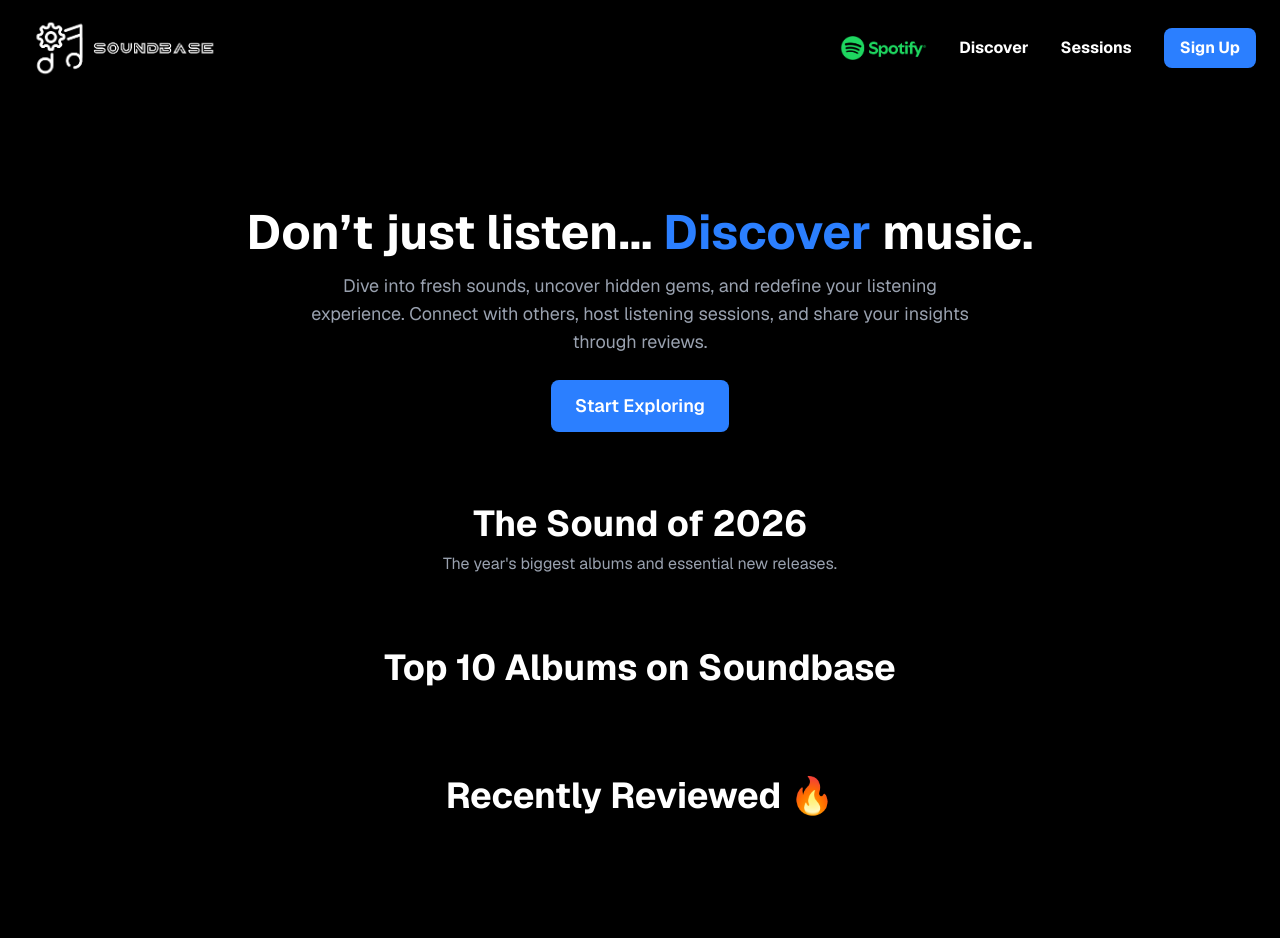
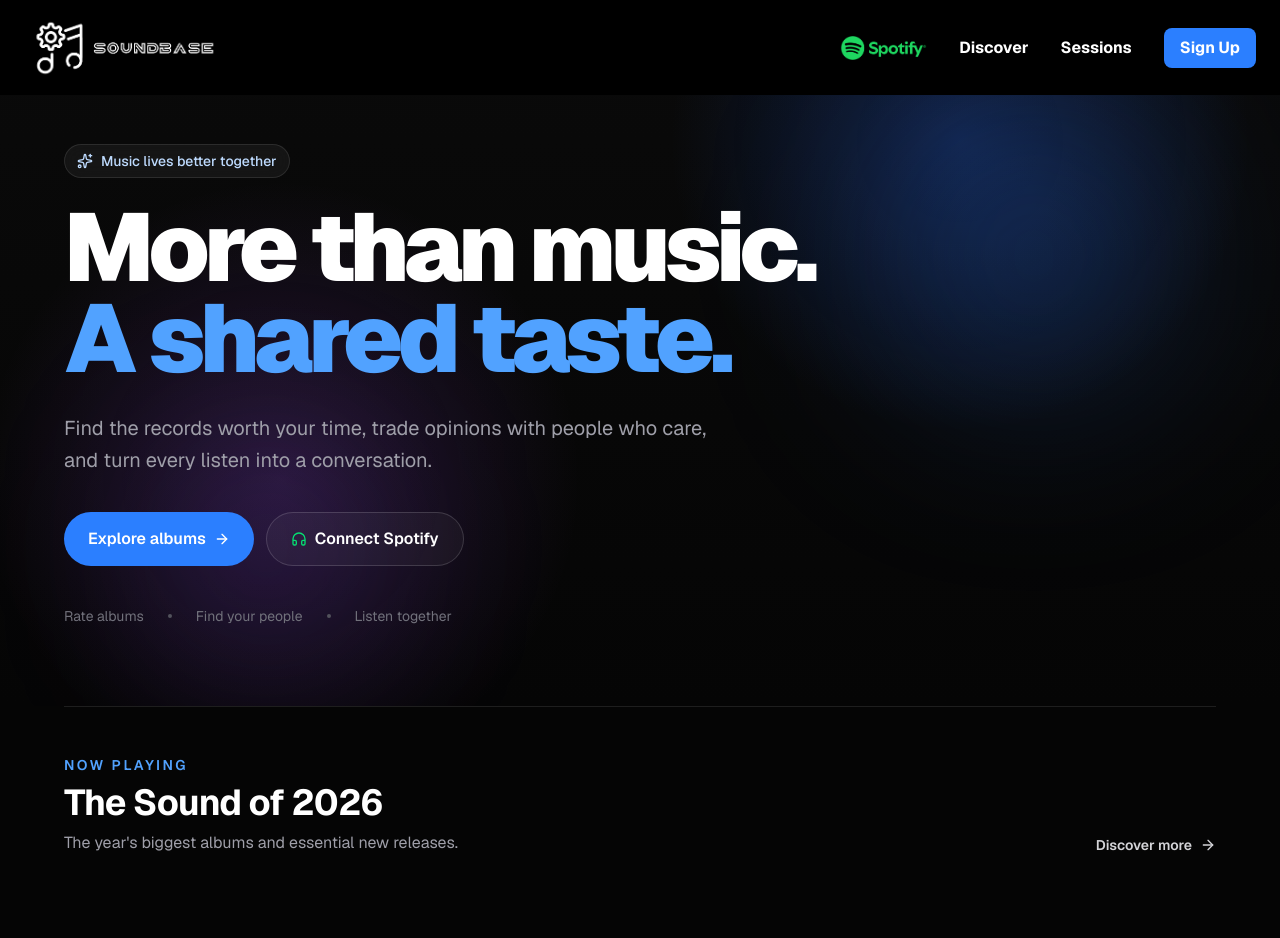
Before and after one commit to pressje04/soundbase, a Next.js app: page / in a window 1280 px wide. Shown: the top 938 px of the page. Built offline with nearby package versions, Linux system fonts and the light colour scheme; no server answers; the database is empty.

Commit message:
UI and centering fix

```diff
--- a/src/app/page.tsx
+++ b/src/app/page.tsx
@@ -6,6 +6,7 @@ import AlbumScroll from "@/components/albumscroll";
 import useUser from '@/hooks/useUser';
 import Link from 'next/link';
 import SuggestedUserScroll from '@/components/SuggestedUserScroll';
+import { ArrowRight, Headphones, Sparkles } from 'lucide-react';
 
 type CarouselAlbumResponse = {
   albumId?: string;
@@ -130,62 +131,106 @@ useEffect(() => {
   return (
     <>
       <Navbar />
-    <div className="pt-12 mt-24 mb-8 flex flex-col items-center justify-center min-h-screen bg-black text-white px-6 text-center">
-    <h1 className="text-5xl font-bold mb-4">
+      <main className="min-h-screen overflow-hidden bg-[#050505] pb-20 text-white">
+        <section className="relative isolate flex min-h-[600px] items-center overflow-hidden px-6 pb-20 pt-36 sm:px-10 lg:min-h-[660px] lg:px-16">
+          <div className="absolute inset-0 -z-20 bg-[radial-gradient(circle_at_75%_20%,rgba(37,99,235,0.26),transparent_26%),radial-gradient(circle_at_22%_68%,rgba(168,85,247,0.18),transparent_27%),linear-gradient(180deg,#0a0a0a_0%,#050505_100%)]" />
+          <div className="absolute right-[8%] top-28 -z-10 h-72 w-72 rounded-full bg-blue-500/20 blur-[100px]" />
+          <div className="absolute bottom-12 left-[12%] -z-10 h-56 w-56 rounded-full bg-violet-500/15 blur-[90px]" />
+
+          <div className="mx-auto w-full max-w-6xl">
+            <div className="max-w-3xl">
+              <div className="mb-6 inline-flex items-center gap-2 rounded-full border border-white/10 bg-white/5 px-3 py-1.5 text-sm font-medium text-blue-200 backdrop-blur">
+                <Sparkles className="h-4 w-4" />
+                Music lives better together
+              </div>
+              <h1 className="max-w-3xl text-5xl font-black leading-[0.95] tracking-[-0.055em] sm:text-6xl lg:text-8xl">
                 {loading ? (
-    <>Loading...</>
+                  <>Find your next favorite album.</>
                 ) : user ? (
-    <>Welcome to Soundbase, {user.firstName}!</>
+                  <>Welcome back, <span className="text-blue-400">{user.firstName}.</span></>
                 ) : (
-    <>Don’t just listen... <span className="text-blue-500">Discover</span> music.</>
+                  <>More than music. <span className="text-blue-400">A shared taste.</span></>
                 )}
               </h1>
+              <p className="mt-7 max-w-2xl text-lg leading-8 text-zinc-400 sm:text-xl">
+                Find the records worth your time, trade opinions with people who care, and turn every listen into a conversation.
+              </p>
+              <div className="mt-9 flex flex-col gap-3 sm:flex-row">
+                <Link
+                  href="/search"
+                  className="inline-flex items-center justify-center gap-2 rounded-full bg-blue-500 px-6 py-3.5 font-semibold text-white transition hover:bg-blue-400 hover:shadow-[0_0_30px_rgba(59,130,246,0.35)]"
+                >
+                  Explore albums <ArrowRight className="h-4 w-4" />
+                </Link>
+                <Link
+                  href="/api/spotify/login"
+                  className="inline-flex items-center justify-center gap-2 rounded-full border border-white/15 bg-white/[0.04] px-6 py-3.5 font-semibold text-white transition hover:border-white/30 hover:bg-white/[0.08]"
+                >
+                  <Headphones className="h-4 w-4 text-green-400" />
+                  Connect Spotify
+                </Link>
+              </div>
+              <div className="mt-10 flex items-center gap-6 text-sm text-zinc-500">
+                <span>Rate albums</span>
+                <span className="h-1 w-1 rounded-full bg-zinc-600" />
+                <span>Find your people</span>
+                <span className="h-1 w-1 rounded-full bg-zinc-600" />
+                <span>Listen together</span>
+              </div>
+            </div>
+          </div>
+        </section>
 
-      <p className="text-lg max-w-2xl text-gray-400">
-        Dive into fresh sounds, uncover hidden gems, and redefine your listening experience.
-        Connect with others, host listening sessions, and share your insights through reviews.
-      </p>
+        <div className="mx-auto w-full max-w-7xl px-6 sm:px-10 lg:px-16">
+          <section className="border-t border-white/10 pt-12">
+            <div className="flex flex-col justify-between gap-3 sm:flex-row sm:items-end">
+              <div>
+                <p className="text-sm font-semibold uppercase tracking-[0.18em] text-blue-400">Now playing</p>
+                <h2 className="mt-2 text-3xl font-bold tracking-tight sm:text-4xl">The Sound of 2026</h2>
+                <p className="mt-2 text-base text-zinc-400">The year&apos;s biggest albums and essential new releases.</p>
+              </div>
+              <Link href="/search" className="inline-flex items-center gap-2 text-sm font-semibold text-zinc-300 transition hover:text-white">
+                Discover more <ArrowRight className="h-4 w-4" />
+              </Link>
+            </div>
+            {popularAlbums.length > 0 && (
+              <div className="mt-4 -mx-4">
+                <AlbumScroll albums={popularAlbums} variant="featured" />
+              </div>
+            )}
+          </section>
 
-      <Link href={"/search"}>
-      <button className="mt-6 px-6 py-3 bg-blue-500 text-white font-semibold text-lg rounded-lg hover:bg-blue-600 transition">
-        Start Exploring
-      </button>
-      </Link>
+          <section className="mt-20">
+            <h2 className="text-3xl font-bold tracking-tight sm:text-4xl">Top 10 Albums on Soundbase</h2>
+            <p className="mt-2 text-zinc-400">The records earning the highest scores from the community.</p>
+            {topAlbums.length > 0 && (
+              <div className="mt-4 -mx-4">
+                <AlbumScroll albums={topAlbums} />
+              </div>
+            )}
+          </section>
 
-      <section className="mt-18">
-        <h3 className="text-4xl font-bold">The Sound of 2026</h3>
-        <p className="mt-2 text-base text-gray-400">
-          The year&apos;s biggest albums and essential new releases.
-        </p>
+          <section className="mt-20">
+            <h2 className="text-3xl font-bold tracking-tight sm:text-4xl">Recently Reviewed <span aria-hidden="true">🔥</span></h2>
+            <p className="mt-2 text-zinc-400">Fresh takes from the Soundbase community.</p>
+            {recentAlbums.length > 0 && (
+              <div className="mt-4 -mx-4">
+                <AlbumScroll albums={recentAlbums} />
+              </div>
+            )}
           </section>
-      {popularAlbums.length > 0 &&
-      <div className="mt-6 w-full">
-        <AlbumScroll albums={popularAlbums}/>
-      </div>}
-
-      <h3 className="mt-18 text-4xl font-bold mb-4">Top 10 Albums on Soundbase</h3>
-      {/* Album Carousel */}
-      {topAlbums.length > 0 &&
-      <div className="mt-6 w-full">
-        <AlbumScroll albums={topAlbums}/>
-      </div>}
-
-      <h3 className="mt-18 text-4xl font-bold mb-4">Recently Reviewed 🔥</h3>
-      {/* Album Carousel */}
-      {recentAlbums.length > 0 &&
-      <div className="mt-6 w-full">
-        <AlbumScroll albums={recentAlbums}/>
-      </div>}
 
           {suggestedUsers.length > 0 && (
-          <>
-            <h3 className="mt-12 text-4xl font-bold mb-4">Suggested Followers</h3>
-            <div className="mt-6 w-full">
+            <section className="mt-20">
+              <h2 className="text-3xl font-bold tracking-tight sm:text-4xl">Suggested Followers</h2>
+              <p className="mt-2 text-zinc-400">People whose taste you may want to keep up with.</p>
+              <div className="mt-4">
                 <SuggestedUserScroll users={suggestedUsers} />
               </div>
-          </>
+            </section>
           )}
         </div>
+      </main>
     </>
   );
 }
--- a/src/components/albumscroll.tsx
+++ b/src/components/albumscroll.tsx
@@ -12,20 +12,21 @@ type Album = {
     images: { url: string}[];
 };
 
-function AlbumCardWithScore({ album }: { album: Album }) {
+function AlbumCardWithScore({ album, featured = false }: { album: Album; featured?: boolean }) {
     const score = useAverageScore(album.id);
+    const cardSize = featured ? 'min-w-[184px] max-w-[184px] sm:min-w-[208px] sm:max-w-[208px]' : 'min-w-[160px] max-w-[160px]';
 
     return (
-      <Link href={`/albums/${album.id}`} className="inline-block min-w-[160px] max-w-[160px]">
-        <div className="inline-block min-w-[160px] max-w-[160px]">
+      <Link href={`/albums/${album.id}`} className={`group inline-block ${cardSize}`}>
+        <div className={`inline-block ${cardSize}`}>
           <Image
             src={album.images[0].url}
             alt={album.name}
             width={160}
             height={160}
-            className="rounded-xl shadow-md"
+            className="aspect-square w-full rounded-xl object-cover shadow-lg transition duration-300 group-hover:-translate-y-1 group-hover:scale-[1.02] group-hover:shadow-[0_14px_36px_rgba(59,130,246,0.25)]"
           />
-          <p className="mt-2 text-sm font-semibold text-center truncate w-full">{album.name}</p>
+          <p className="mt-3 w-full truncate text-center text-sm font-semibold text-zinc-100 transition group-hover:text-blue-300">{album.name}</p>
 
           {/* ScorePill shown below image */}
           <div className="mt-1 flex justify-center">
@@ -38,12 +39,12 @@ function AlbumCardWithScore({ album }: { album: Album }) {
     );
   }
 
-  export default function AlbumScroll({ albums }: { albums: Album[] }) {
+  export default function AlbumScroll({ albums, variant }: { albums: Album[]; variant?: 'featured' }) {
     return (
       <div className="overflow-x-auto whitespace-nowrap scrollbar-hide py-4">
-        <div className="flex gap-4 px-4">
+        <div className="flex gap-4 px-4 sm:gap-5">
           {albums.map((album: any) => (
-            <AlbumCardWithScore key={album.id} album={album} />
+            <AlbumCardWithScore key={album.id} album={album} featured={variant === 'featured'} />
           ))}
         </div>
       </div>
```
Lines whose indentation alone changed are shown as unchanged.
